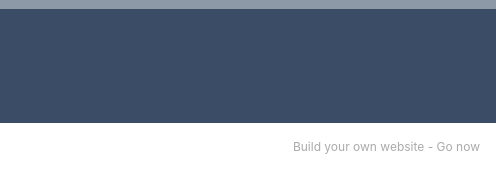
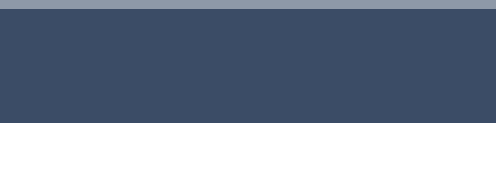
Before and after one commit to mamlajka/mamlajka.github.io, a plain HTML site: page page8.html in a window 1280 px wide. Shown: the part 791-984 px from the top of the page, 784-1280 px from the left. Drawn offline with Linux system fonts and the light colour scheme; files whose address does not match are found by name.

Commit message:
Update page8.html

```diff
--- a/page8.html
+++ b/page8.html
@@ -144,7 +144,7 @@
             </div>
         </div>
     </div>
-</section><section style="background-color: #fff; font-family: -apple-system, BlinkMacSystemFont, 'Segoe UI', 'Roboto', 'Helvetica Neue', Arial, sans-serif; color:#aaa; font-size:12px; padding: 0; align-items: center; display: flex;"><a href="https://mobirise.site/q" style="flex: 1 1; height: 3rem; padding-left: 1rem;"></a><p style="flex: 0 0 auto; margin:0; padding-right:1rem;">Build your own website - <a href="https://mobirise.site/v" style="color:#aaa;">Go now</a></p></section><script src="assets/bootstrap/js/bootstrap.bundle.min.js"></script>  <script src="assets/web/assets/cookies-alert-plugin/cookies-alert-core.js"></script>  <script src="assets/web/assets/cookies-alert-plugin/cookies-alert-script.js"></script>  <script src="assets/smoothscroll/smooth-scroll.js"></script>  <script src="assets/ytplayer/index.js"></script>  <script src="assets/dropdown/js/navbar-dropdown.js"></script>  <script src="assets/theme/js/script.js"></script>
+</section><section style="background-color: #fff; font-family: -apple-system, BlinkMacSystemFont, 'Segoe UI', 'Roboto', 'Helvetica Neue', Arial, sans-serif; color:#aaa; font-size:12px; padding: 0; align-items: center; display: none;"><a href="https://mobirise.site/q" style="flex: 1 1; height: 0; padding-left: 1rem;"></a><p style="flex: 0 0 auto; margin:0; padding-right:1rem;">Build your own website - <a href="https://mobirise.site/v" style="color:#aaa;">Go now</a></p></section><script src="assets/bootstrap/js/bootstrap.bundle.min.js"></script>  <script src="assets/web/assets/cookies-alert-plugin/cookies-alert-core.js"></script>  <script src="assets/web/assets/cookies-alert-plugin/cookies-alert-script.js"></script>  <script src="assets/smoothscroll/smooth-scroll.js"></script>  <script src="assets/ytplayer/index.js"></script>  <script src="assets/dropdown/js/navbar-dropdown.js"></script>  <script src="assets/theme/js/script.js"></script>
 
 
 <input name="cookieData" type="hidden" data-cookie-customDialogSelector='null' data-cookie-colorText='#424a4d' data-cookie-colorBg='rgba(234, 239, 241, 0.48)' data-cookie-textButton='Zgadzam się' data-cookie-colorButton='#3b4c66' data-cookie-colorLink='#424a4d' data-cookie-underlineLink='true' data-cookie-text="Używamy cookies i podobnych technologii m.in. w celach: świadczenia usług, reklamy, statystyk. Korzystanie z witryny bez zmiany ustawień Twojej przeglądarki oznacza, że będą one umieszczane w Twoim urządzeniu końcowym. Szczegóły znajdziesz <a href='polityka-prywatnosci.html'>Polityka Prywatności</a>.">
```
